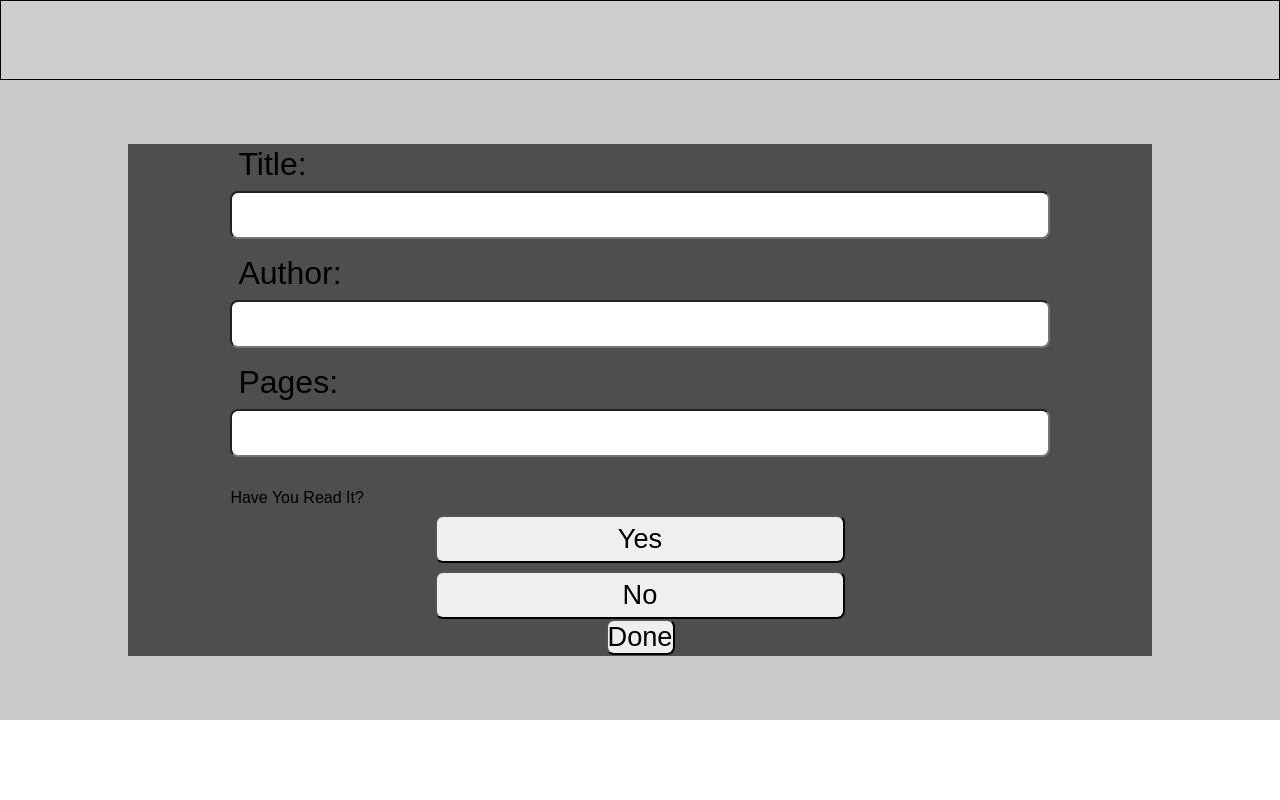
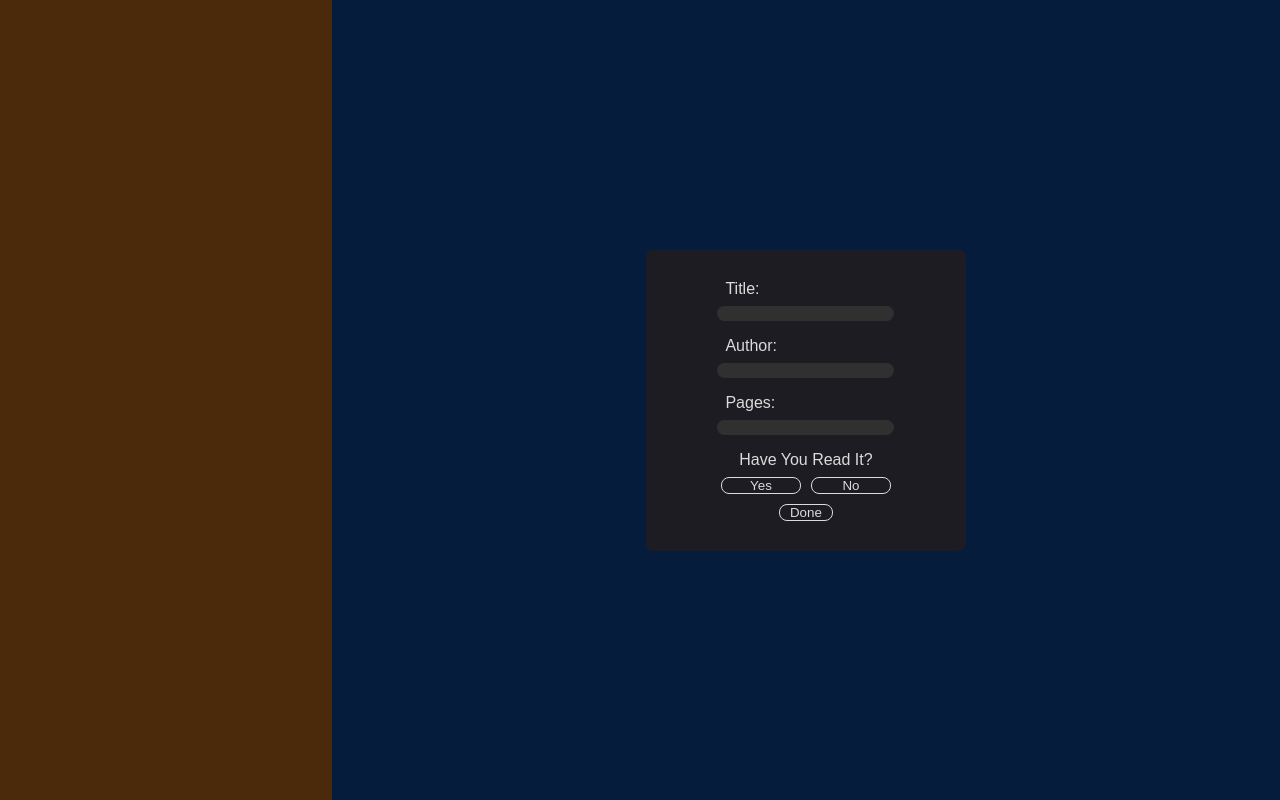
Before and after one commit to EmanAziz87/LIbraryX, a plain HTML site: page index.html in a window 1280 px wide. Drawn offline with Linux system fonts and the light colour scheme.

Commit message:
created form container and just the solid colors for the sidebar and main book shelf

```diff
--- a/index.html
+++ b/index.html
@@ -9,31 +9,30 @@
     <link rel="stylesheet" href="style.css">
 </head>
 <body>
-    <header>
-
-    </header>
+    <aside>
+    </aside>
     <main>
-        <div class="form-container">
+        <div class="form-div-container">
             <form id="main-form">
-                <fieldset class="book-text-container">
-                    <div class="book-text-subcontainer">
+                <fieldset class="book-input-containers">
+                    <div class="book-input-container">
                         <label class="book-text-input-label" for="book-title">Title: </label>
-                        <input class="book-text-input" type="text" id="book-title" name="book-title">
+                        <input class="book-input" type="text" id="book-title" name="book-title">
                     </div>
 
-                    <div class="book-text-subcontainer">
+                    <div class="book-input-container">
                         <label class="book-text-input-label" for="book-author">Author: </label>
-                        <input class="book-text-input" type="text" id="book-author" name="book-author">
+                        <input class="book-input" type="text" id="book-author" name="book-author">
                     </div>
 
-                    <div class="book-text-subcontainer">
+                    <div class="book-input-container">
                         <label class="book-text-input-label" for="book-page-count">Pages: </label>
-                        <input class="book-text-input" type="number" id="book-page-count" name="book-page-count">
+                        <input class="book-input" type="number" id="book-page-count" name="book-page-count">
                     </div>
                 </fieldset>
 
                 <fieldset class="book-read-container">
-                    <legend class="book-9read-legend">Have You Read It?</legend>
+                    <legend class="book-read-legend">Have You Read It?</legend>
                     <div class="read-container">
                         <label for="book-read-ya"></label>
                         <input class= "yes-no-button" type="button" id="book-read-ya" name="book-read-ya" value="Yes">
@@ -48,9 +47,6 @@
             </form>
         </div>
     </main>
-    <footer>
-
-    </footer>
 
 </body>
 </html>
--- a/script.js
+++ b/script.js
@@ -15,7 +15,6 @@ function addBookToLibrary() {
         //prevents refreshing of page after each submission
         e.preventDefault();
     });
-
 }
 
 
--- a/style.css
+++ b/style.css
@@ -2,45 +2,52 @@
     padding: 0;
     margin: 0;
     box-sizing: border-box;
+
 }
 
 body {
     font-family: sans-serif;
     font-size: 16px;
-}
-
-header {
-    height: 10vh;
-    background-color: rgb(206, 206, 206);
-    border: black solid 1px;
+    position: relative;
+    display: flex;
 }
 
 main {
-    height: 80vh;
-    background-color: rgb(201, 201, 201);
+    height: 100vh;
+    width: 100%;
     display: flex;
     align-items: center;
     justify-content: center;
+    position: relative;
+    background-color: rgb(6, 28, 61);
 }
 
 button, input, select, textarea {
     font-family: inherit;
-    font-size: 100%;
 }
 
+/*FORM CONTAINER*/
+
 input {
-    font-size: 1.7rem;
     border-radius: 0.5rem;
 }
 
-.form-container {
-    height: 80%;
-    width: 80%;
-    background-color: rgb(78, 78, 78);
+.form-div-container {
+    background-color: #1d1c22;
+    display: flex;
+    justify-content: center;
+    padding: 30px 10px;
+    position: absolute;
+    border-radius: 7px;
+}
+
+/* MAKES FORM CONTAINER DISAPPEAR */
+
+.form-div-container {
+    display:
 }
 
 #main-form {
-    height: 100%;
     display: flex;
     flex-direction: column;
     align-items: center;
@@ -52,60 +59,82 @@ fieldset {
     border: none;
 }
 
-.book-read-count-subcontainer {
-    width: 40%;
+.book-input-containers {
     display: flex;
-    justify-content: space-around;
+    justify-content: center;
+    flex-wrap: wrap;
+    gap: 1rem;
+    max-width: 300px;
 }
 
-.yes-no-container {
-    display: flex;
-    width: 100%;
-}
-
-.book-text-container {
-    width: 80%;
-    display: flex;
-    justify-content: center;
-    flex-direction: column;
-}
-
-.book-text-subcontainer {
+.book-input-container {
     display: flex;
     flex-direction: column;
     align-items: center;
-    margin-bottom: 1rem;
+
 }
 
 .book-text-input-label {
     align-self: flex-start;
-    font-size: 2rem;
     margin: 0 0 0.5rem 0.5rem;
+    color: rgb(219, 219, 219);
 }
 
-.book-text-input {
-    width: 100%;
-    height: 3rem;
+.book-input {
+    background-color: #303030;
+    color:rgb(219, 219, 219);
+    border: none;
+    text-align:center
 }
 
 .book-read-container {
-    width: 80%;
     margin-top: 1rem;
+    display: flex;
+    justify-content: center;
+    gap: 10px;
 }
 
 .read-container {
-    width: 100%;
+    margin-top: 0.5rem;
     display: flex;
     justify-content: center;
-    margin-top: 0.5rem;
 }
 
 .book-read-legend {
-    font-size: 2rem;
     text-align: center;
+    color:rgb(219, 219, 219);
 }
 
 .yes-no-button {
-    width: 50%;
-    height: 3rem;
+    width: 80px;
+    background-color: rgb(29, 28, 34);
+    color:rgb(219, 219, 219);
+    border: 0.5px solid rgb(219, 219, 219);
 }
+
+.yes-no-button:hover {
+    background-color:rgb(219, 219, 219);
+    color: rgb(29, 28, 34);
+}
+
+.submission-button {
+    background-color: #1d1c22;
+    color:rgb(219, 219, 219);
+    border: 0.5px solid rgb(219, 219, 219);
+    padding: 0 10px;
+    margin-top: 10px;
+}
+
+.submission-button:hover {
+    background-color: rgb(219, 219, 219);
+    color: #1d1c22;
+}
+
+/*////////////////*/
+
+/* SIDEBAR */
+aside {
+    background-color: rgb(75, 42, 11);
+    height: 100vh;
+    width: 35%;
+}
```
